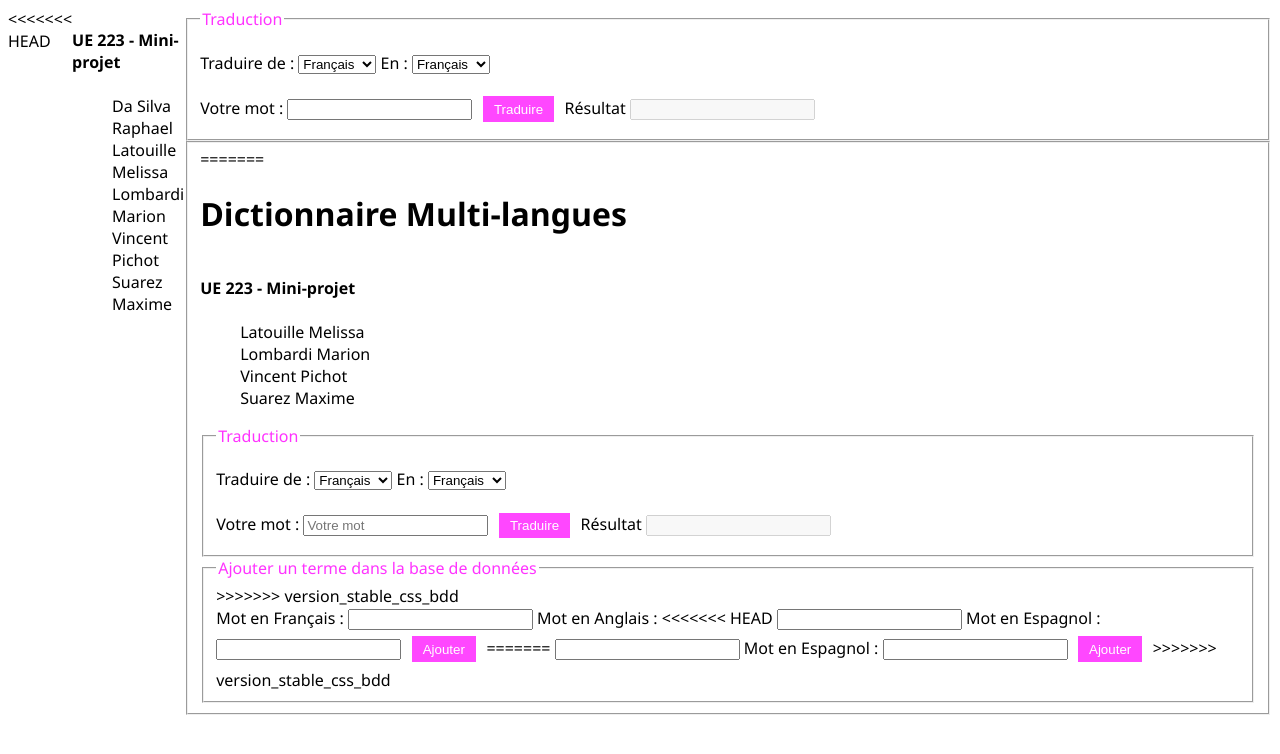
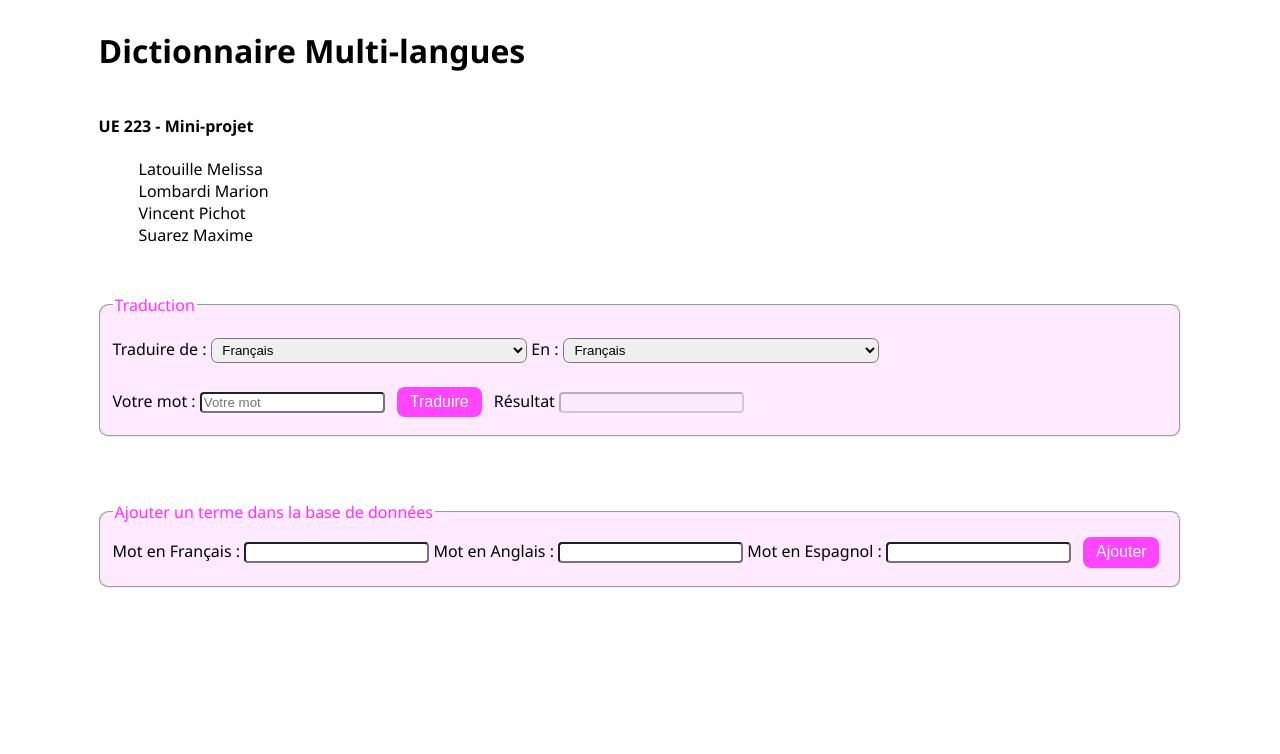
Before and after one commit to PichTic/ue223-groupe1, a PHP site: page / in a window 1280 px wide. Shown: the top 754 px of the page. Run offline with PHP 8.4, Linux system fonts and the light colour scheme; some libraries are stand-ins or nearby versions.

Commit message:
fixed get_trad and export bdd

```diff
--- a/index.php
+++ b/index.php
@@ -11,47 +11,6 @@
 
 <body>
 	<div class="container">
-<<<<<<< HEAD
-		<div class="students">
-			<h4>UE 223 - Mini-projet</h4>
-			<ul>
-				<li>Da Silva Raphael</li>
-				<li>Latouille Melissa</li>
-				<li>Lombardi Marion</li>
-				<li>Vincent Pichot</li>
-				<li>Suarez Maxime</li>
-			</ul>
-		</div>
-		<div class="row">
-		  	<fieldset>
-		  		<legend>Traduction</legend>
-		  		<form>
-					<p>Traduire de :
-						<select name="from" id="from">
-							<option value="FR">Français</option>
-							<option value="EN">Anglais</option>
-							<option value="ES">Espagnol</option>
-						</select>
-						En :
-						<select name="to" id="to">
-							<option value="FR">Français</option>
-							<option value="EN">Anglais</option>
-							<option value="ES">Espagnol</option>
-						</select>
-					</p>
-
-					<label>Votre mot :</label>
-					<input type="text" name="mot" id="mot" class="flexdatalist">
-					<button type="submit" name="get_Trad" id="get_Trad">Traduire</button>
-
-					<label>Résultat</label>
-					<input type="text" name="trad" id="trad" disabled>
-					<div id="retourSearch"></div>
-				</form>
-		 	</fieldset>
-
-		  	<fieldset>
-=======
 		<div class="row">
 			<h1>Dictionnaire Multi-langues</h1>
 			<div class="students">
@@ -89,25 +48,16 @@
   			</fieldset>
 
 	  		<fieldset>
->>>>>>> version_stable_css_bdd
 			  	<legend>Ajouter un terme dans la base de données</legend>
 			  	<form id="formAjouter" method="POST">
 			  		<label>Mot en Français : </label>
 			  		<input type="text" name="ajout_FR" id="ajout_FR"/>
 			  		<label>Mot en Anglais : </label>
-<<<<<<< HEAD
-			  		<input type="text" name="ajout_EN" id="ajout_EN"/>
-			  		<label>Mot en Espagnol : </label>
-			  		<input type="text" name="ajout_ES" id="ajout_ES"/>
-			  		<button type="button" name="ajout_Trad" id="ajout_Trad">Ajouter</button>
-
-=======
 		  			<input type="text" name="ajout_EN" id="ajout_EN"/>
 		  			<label>Mot en Espagnol : </label>
 		  			<input type="text" name="ajout_ES" id="ajout_ES"/>
 		  			<button type="button" name="ajout_Trad" id="ajout_Trad">Ajouter</button>
 
->>>>>>> version_stable_css_bdd
 					<div id="retourAjout"></div>
 				</form>
 			</fieldset>
--- a/style.css
+++ b/style.css
@@ -1,15 +1,6 @@
 html {
-<<<<<<< HEAD
-	width: 100%; height: 100%;
-}
-
-body {
-	font-family: "Segoe UI", Helvetica, Arial, sans-serif;
-	width: auto; height: auto;
-=======
 	width: 100%;
 	height: 100%;
->>>>>>> version_stable_css_bdd
 }
 
 body{
@@ -26,29 +17,6 @@ ul { list-style: none; }
 	flex-direction: row;
 	justify-content: space-around;
 }
-<<<<<<< HEAD
-fieldset {
-	border-radius: 0.6em;
-	margin: 2em 0em;
-	background-color: rgba(255,51,255,0.1); /* hex #3366FF */
-}
-legend {
-	color: rgb(255,51,255); /* hex #3366FF */
-}
-
-.row {
-	display: flex;
-	flex-direction: column;
-	justify-content: space-between;
-}
-
-button {
-	background-color: rgba(255,51,255,0.9); /* hex #3366FF */
-	border: none;
-    color: rgb(255, 255, 255);
-	padding: 0.4em 0.8em; margin: 0.5em 0.5em;
-	text-align: center;
-=======
 
 fieldset {
   	border-radius: 0.6em;
@@ -73,51 +41,10 @@ button {
     color: rgb(255, 255, 255);
   	padding: 0.4em 0.8em; margin: 0.5em 0.5em;
   	text-align: center;
->>>>>>> version_stable_css_bdd
     display: inline-block;
     font-size: 1em;
     border-radius: 0.5em; -webkit-border-radius: 8; -moz-border-radius: 8;
 }
-<<<<<<< HEAD
-button:hover {
-	background-color: rgba(255,20,255,0.8); /* hex #0044ff */
-	box-shadow: 0.1em 0.1em 0.1em rgba(255,20,255,0.5);
-}
-select {
-	border-radius: 0.5em;
-	width: 30%;
-	padding: 0.2em 0.5em;
-}
-
-input {
-	border-radius: 0.3em;
-}
-input:hover {
-	border-color: rgb(0,0,0);
-}
-input:focus {
-	border: solid 0.15em rgb(255,51,255); /* hex #3366FF */
-}
-
-@media screen and (max-width: 480px) {
-	.container {
-		flex-direction: column;
-	}
-	.students {
-		position: absolute;
-		bottom: 0;
-		font-size: 0.8em;
-	}
-	button {
-		width: 30%;
-		text-align: center;
-		margin-left: auto; margin-right: auto;
-	}
-	form {
-		display: flex;
-		flex-direction: column;
-	}
-=======
 
 button:hover {
 
@@ -161,5 +88,4 @@ input:focus {
  		display: flex;
  		flex-direction: column;
  	}
->>>>>>> version_stable_css_bdd
 }
```
Also changed, not shown: mots.sql (+9 -2 lines), php/search_Trad_request.php (+3 -13 lines), readme.md.
